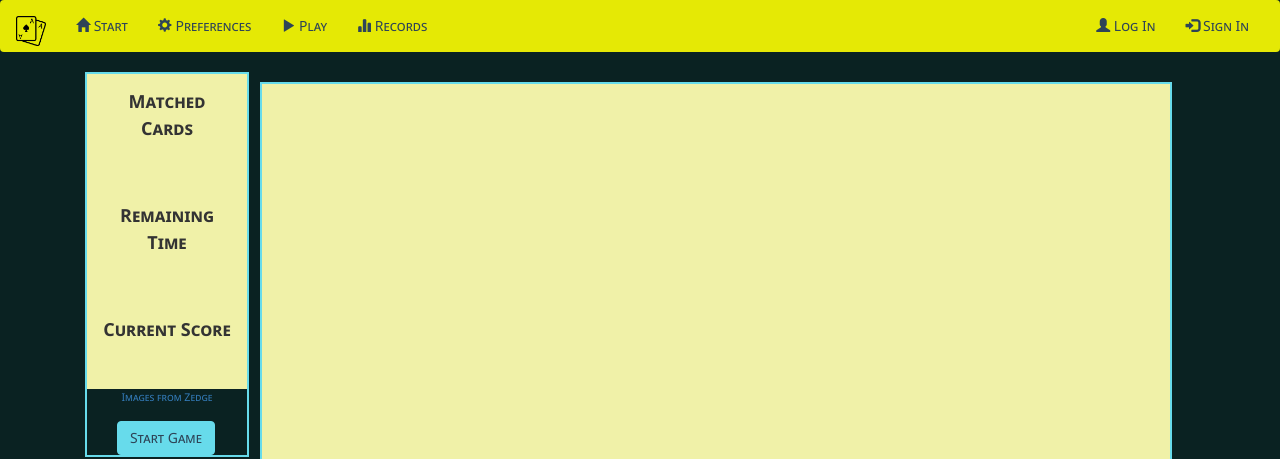
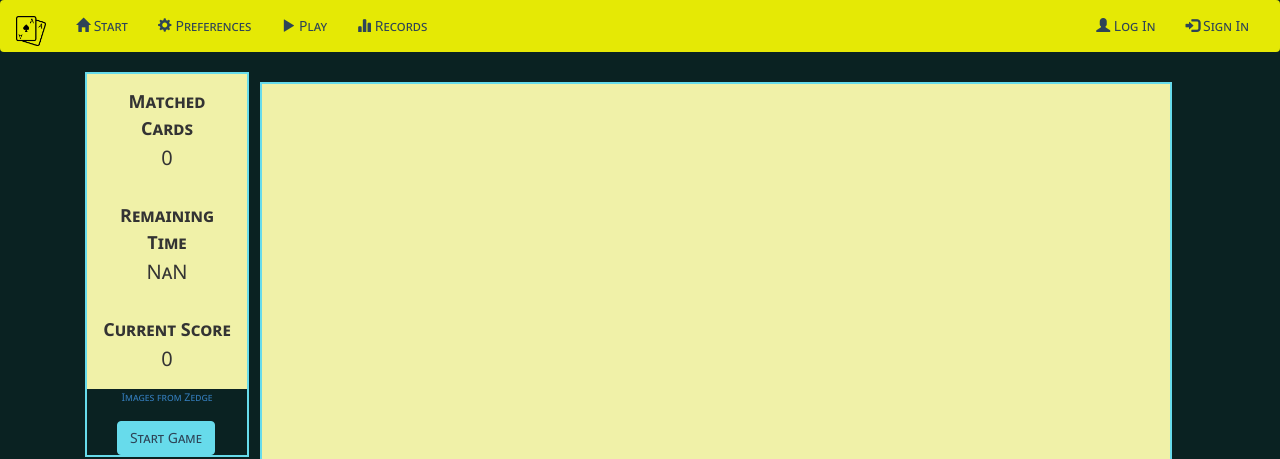
Before and after one commit to acalvom/memory-game-angular-andrea-calvo, an Angular app: page /play in a window 1280 px wide. Shown: the top 459 px of the page. Built offline with nearby package versions, Linux system fonts and the light colour scheme.

Commit message:
develop game algorithm (in progress)

```diff
--- a/src/app/play/play.component.css
+++ b/src/app/play/play.component.css
@@ -24,9 +24,9 @@ div#board > div {
   text-align: center;
 }
 
-#matchedCards,
+#flippedCards,
 #remainingTime,
-#current_score {
+#currentScore {
   font: small-caps lighter 20px/150% "Segoe UI", Frutiger, "Frutiger Linotype",
   "Dejavu Sans", "Helvetica Neue", Arial, sans-serif;
   background-color: rgb(240, 241, 168);
--- a/src/app/play/play.component.html
+++ b/src/app/play/play.component.html
@@ -4,19 +4,20 @@
 
       <div id='cards' class="row">
         <div class="col-md-12 column"><strong>Matched Cards</strong> <br/>
-          <input type='text' id='matchedCards' name='matchedCards' size="6" readonly>
+          <input type='text' id='flippedCards' [(ngModel)]="flippedCards"
+                 name='flippedCards' size="6" readonly>
         </div>
       </div>
 
       <div id='time' class="row">
         <div class="col-md-12 column"><strong>Remaining Time</strong> <br/>
-          <input type='text' id='remainingTime' name='remainingTime' size="6" readonly>
+          <input type='text' id='remainingTime' [(ngModel)]="remainingTime" name='remainingTime' size="6" readonly>
         </div>
       </div>
 
       <div id='score' class="row">
         <div class="col-md-12 column"><strong>Current Score</strong> <br>
-          <input type='text' id='current_score' name='current_score' size="6" readonly>
+          <input type='text' id='currentScore' [(ngModel)]="currentScore" name='currentScore' size="6" readonly>
         </div>
       </div>
 
@@ -36,5 +37,10 @@
 
 
 
-  <div id='board' class="col-md-7 col-md-offset-2"></div>
+  <div id='board' class="col-md-7 col-md-offset-2">
+    <ng-component *ngFor="let card of cards"></ng-component>
+<!--    <ng-container *ngFor="let out of output">-->
+<!--     {{output}}-->
+<!--    </ng-container>-->
+  </div>
 </div>
--- a/src/app/play/play.component.ts
+++ b/src/app/play/play.component.ts
@@ -9,21 +9,22 @@ import {PreferencesmanagerService} from '../shared/services/preferencesmanager.s
 export class PlayComponent implements OnInit {
 
   values: number[] = [];
-  cartasSeleccionadas: number[] = [];
-  cartasSeleccionadasIds: number[] = [];
-  cartasVoletadas = 0;
+  selectedCards: number[] = [];
+  selectedCardsIds: number[] = [];
+  flippedCards = 0;
+  cards: string [] = [];
 
   numberOfCards = 0;
   timeLimit = 0;
-  score = 0;
+  currentScore = 0;
   countdown = 0;
-  currentTime = 0;
+  remainingTime = 0;
   loadedPreferences: string | null= '';
+  output = '';
 
   constructor(private preferences: PreferencesmanagerService) { }
 
   readPreferences(): void {
-    //const preferences = sessionStorage.getItem('preferences');
     this.loadedPreferences = this.preferences.getPreferences();
     if (this.loadedPreferences == null){
       this.numberOfCards = 20;
@@ -39,7 +40,7 @@ export class PlayComponent implements OnInit {
       }
       console.log(this.numberOfCards, this.timeLimit);
     }
-    this.currentTime = this.timeLimit;
+    this.remainingTime = this.timeLimit;
     this.positionVector();
   }
 
@@ -50,6 +51,7 @@ export class PlayComponent implements OnInit {
     while (end !== this.numberOfCards) {
       for (let i = 0; i <= (this.numberOfCards - 1); i++) {
         randomNumber = Math.round(Math.random() * (this.numberOfCards - 1));
+        //this.cards[i] = 'card_' + i + '.jpg)';
         if (this.values.indexOf(randomNumber) === -1) {
           this.values.push(randomNumber);
           end++;
@@ -68,8 +70,41 @@ export class PlayComponent implements OnInit {
     console.log(this.values);
   }
 
+  restartGame(): void {
+
+  }
+
+  timer(): void {
+    this.countdown = setInterval( () => {
+      if (this.remainingTime <= 0) {
+        clearInterval(this.countdown);
+        this.currentScore = 0;
+        alert("YOU LOOSE!");
+      }
+      this.remainingTime -= 1;
+    }, 1000);
+  }
+
+  newGame(): void {
+    this.readPreferences();
+    this.currentScore = 0;
+    this.flippedCards = 0;
+    if (this.timeLimit != 0) {
+      this.timer();
+    }else{
+      this.remainingTime = Number('No time');
+    }
+    this.positionVector();
+
+    for (let i = 0; i < this.numberOfCards; i++) {
+      this.cards[i] = 'card_' + i + '.jpg)';
+      //this.output = this.output + '<div id="carta_' + i + '" (click)="flipCards(this,\'' + this.values[i] + '\')"></div>';
+    }
+    console.log(this.cards,this.values);
+  }
+
   ngOnInit(): void {
-    this.readPreferences();
+    this.newGame();
   }
 
 }
```
